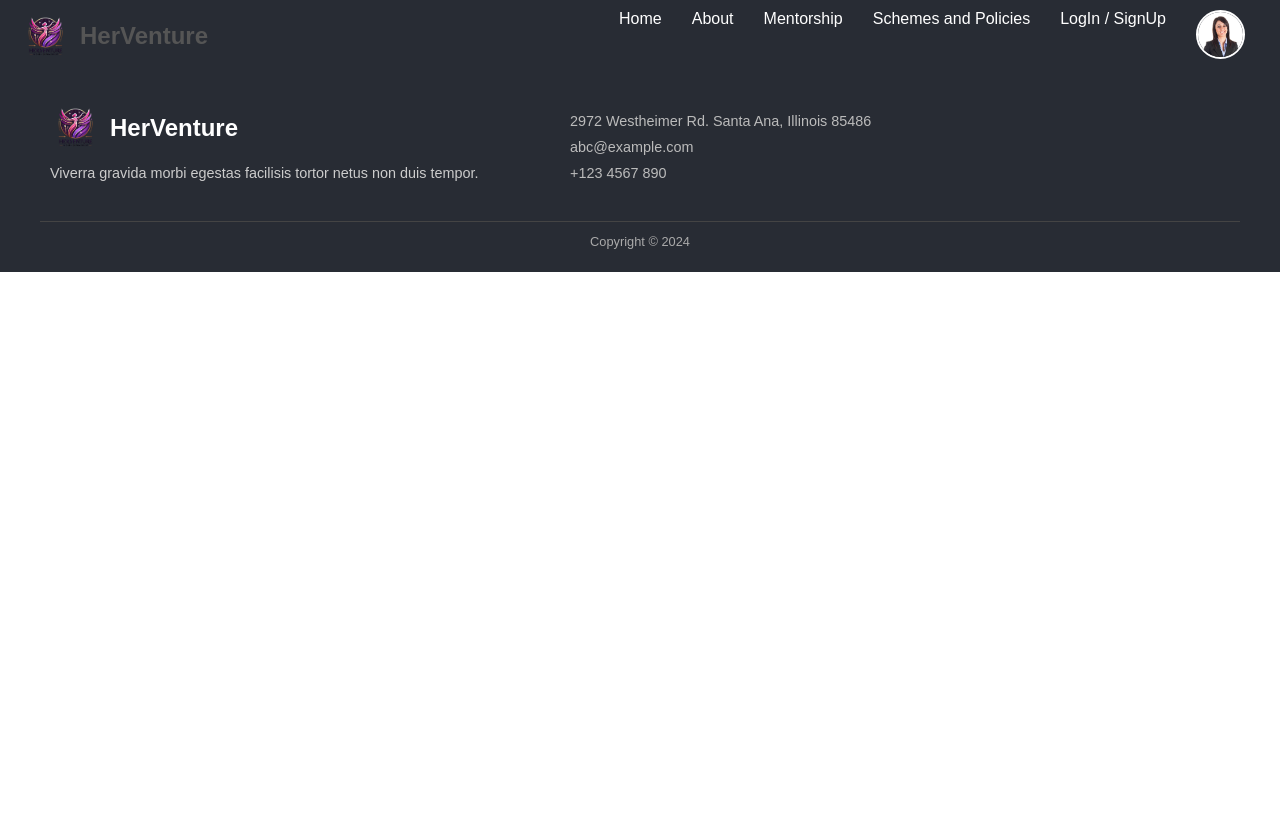
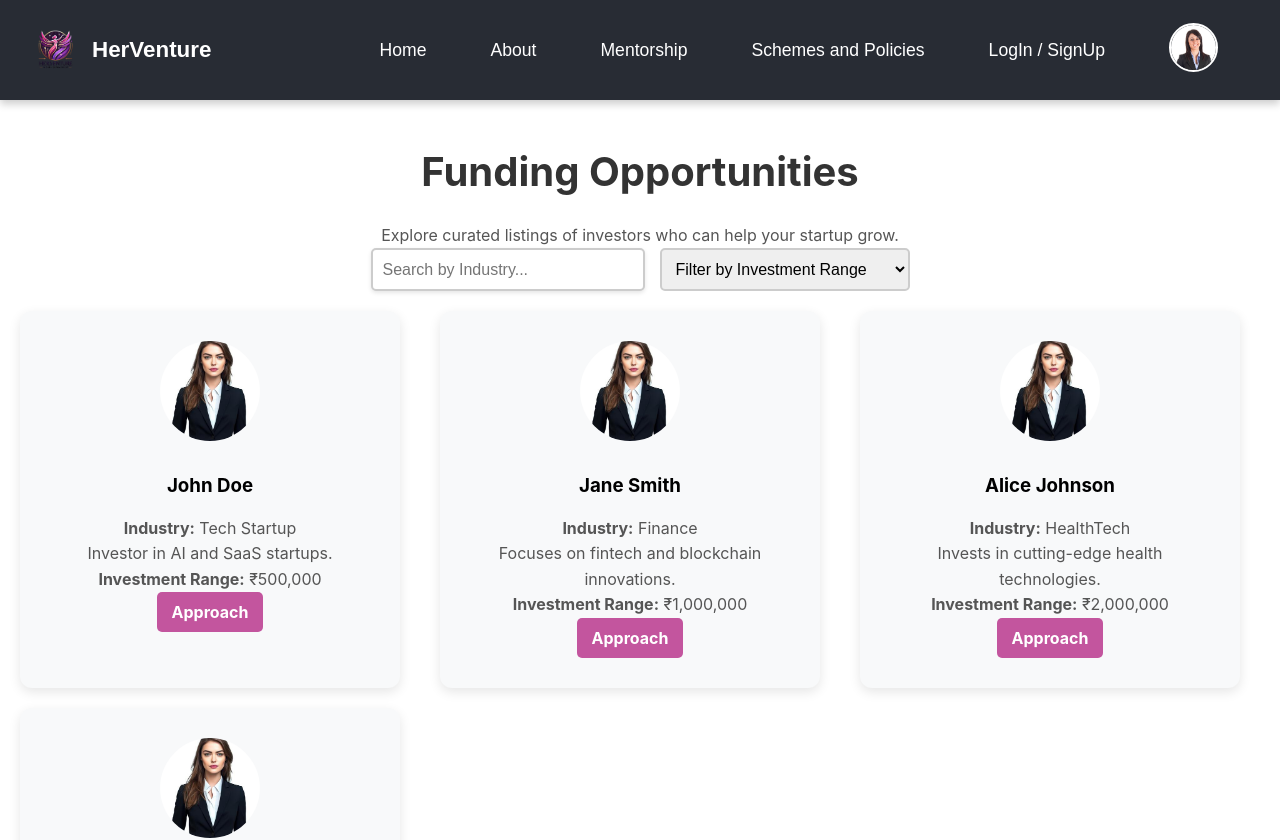
Before and after one commit to harshitaa18/HerVenture, a React (Create React App) app: page /funding in a window 1280 px wide. Shown: the top 840 px of the page. Before the commit the page ends 800 px from the top, so only its background shows below. Built offline with nearby package versions, Linux system fonts and the light colour scheme.

Commit message:
some progress in explore Pages

```diff
--- a/src/App.js
+++ b/src/App.js
@@ -10,7 +10,8 @@ import Policy from './Pages/Policy/Policy';
 import ProfilePage from './Components/Profile/Profile';
 import UserDashboard from './Components/Dashboard/Dashboard';
 import ExplorePage from './Pages/ExplorePage/ExplorePage';
-
+import FundingPage from './Pages/ExplorePage/FundingPage';
+import InvestorDetails from './Pages/ExplorePage/InvestorsDetails';
 
 function App() {
 
@@ -28,7 +29,8 @@ function App() {
           <Route path="/profile" element={<ProfilePage/>} />
           <Route path="/dashboard" element={<UserDashboard/>} />
           <Route path='/explore' element = {<ExplorePage/>}/>
-
+        <Route path="/funding" element={<FundingPage />} />
+        <Route path="/investor/:id" element={<InvestorDetails />} />
         </Routes>
       <Footer/>
       </BrowserRouter>
--- a/src/Components/Navbar/Navbar.css
+++ b/src/Components/Navbar/Navbar.css
@@ -2,17 +2,19 @@
 
 .Navbar {
   position: sticky;
-    top: 0;           /* Stick to the top */
+  top: 0;
   z-index: 1000;
   display: flex;
   justify-content: space-between;
   align-items: center;
   background-color: #282c34;
-    padding: 10px 20px;
+  padding: 15px 30px;
   color: white;
   font-family: 'Arial', sans-serif;
+  box-shadow: 0px 4px 8px rgba(0, 0, 0, 0.2);
 }
 
+/* Logo Section */
 .logo {
   display: flex;
   align-items: center;
@@ -22,37 +24,53 @@
   height: 50px;
   width: 50px;
   border-radius: 50%;
-    margin-right: 10px;
+  margin-right: 12px;
 }
 
 .logo p {
-    font-size: 1.5rem;
+  font-size: 1.4rem;
   font-weight: bold;
   margin: 0;
+  line-height: 1.2;
+  display: flex;
+  align-items: center;
+  color: #fff;
 }
 
+/* Navigation Menu */
 .Navbar-menu {
   list-style: none;
   display: flex;
+  align-items: center;
   margin: 0;
   padding: 0;
 }
 
 .Navbar-menu li {
-    margin: 0 15px;
+  margin: 0 20px;
 }
 
 .Navbar-menu li a {
   text-decoration: none;
   color: white;
-    font-size: 1rem;
+  font-size: 1.1rem;
+  font-weight: 500;
   transition: color 0.3s ease;
+  padding: 8px 12px;
+  border-radius: 5px;
 }
 
 .Navbar-menu li a:hover {
   color: #61dafb;
+  background-color: rgba(255, 255, 255, 0.1);
 }
-  /* Profile Icon Styling */
+
+/* Profile Icon */
+.profile-icon {
+  display: flex;
+  align-items: center;
+}
+
 .profile-icon img {
   height: 45px;
   width: 45px;
@@ -71,36 +89,27 @@
 @media (max-width: 768px) {
   .Navbar {
       flex-direction: column;
-      align-items: flex-start;
+      align-items: center;
+      padding: 15px;
   }
 
   .Navbar-menu {
       flex-direction: column;
       width: 100%;
+      align-items: center;
+      padding: 10px 0;
   }
 
   .Navbar-menu li {
       margin: 10px 0;
   }
 
+  .profile-icon {
+      margin-top: 10px;
+  }
+
   .profile-icon img {
-      height: 35px;
-      width: 35px;
+      height: 40px;
+      width: 40px;
   }
 }
-  /* Responsive Design */
-  @media (max-width: 768px) {
-    .Navbar {
-      flex-direction: column;
-      align-items: flex-start;
-    }
-
-    .Navbar-menu {
-      flex-direction: column;
-      width: 100%;
-    }
-
-    .Navbar-menu li {
-      margin: 10px 0;
-    }
-  }
--- a/src/Pages/ExplorePage/ExplorePage.jsx
+++ b/src/Pages/ExplorePage/ExplorePage.jsx
@@ -1,7 +1,10 @@
 import React from 'react';
+import { useNavigate } from 'react-router-dom';
 import './ExplorePage.css';
 
 const ExplorePage = () => {
+  const navigate = useNavigate();
+
   return (
     <div className="explore-page-container">
       <h1>Explore Opportunities</h1>
@@ -22,7 +25,7 @@ const ExplorePage = () => {
       <section className="explore-section">
         <h2>Funding Opportunities</h2>
         <p>Explore curated listings of investors, grants, and accelerator programs based on your startup type.</p>
-        <button className="explore-button">Discover Funding</button>
+        <button className="explore-button" onClick={() => navigate('/funding')}>Discover Funding</button>
       </section>
     </div>
   );
--- /dev/null
+++ b/src/Pages/ExplorePage/Funding.css
@@ -0,0 +1,77 @@
+.funding-page-container {
+    text-align: center;
+    padding: 20px;
+    background: white;
+}
+
+/* Filter Section */
+.filter-section {
+    display: flex;
+    justify-content: center;
+    gap: 15px;
+    margin-bottom: 20px;
+}
+
+.search-input, .dropdown {
+    padding: 10px;
+    font-size: 1rem;
+    border: 2px solid #ccc;
+    border-radius: 5px;
+    outline: none;
+    width: 250px;
+}
+
+/* Investor List */
+.investor-list {
+    display: grid;
+    grid-template-columns: repeat(auto-fit, minmax(300px, 1fr));
+    gap: 20px;
+    justify-content: center;
+}
+
+/* Investor Card */
+.investor-card {
+    background: #f8f9fa;
+    padding: 15px;
+    border-radius: 8px;
+    box-shadow: 0px 4px 8px rgba(0, 0, 0, 0.2);
+    text-align: center;
+    transition: transform 0.3s ease-in-out;
+}
+
+.investor-card:hover {
+    transform: scale(1.05);
+}
+
+/* Investor Image */
+.investor-image {
+    width: 100px;
+    height: 100px;
+    border-radius: 50%;
+    object-fit: cover;
+    margin-bottom: 10px;
+}
+
+/* Buttons */
+.approach-button {
+    display: inline-block;
+    padding: 10px 15px;
+    background-color: rgb(195, 85, 158);
+    color: white;
+    border: none;
+    border-radius: 5px;
+    text-decoration: none;
+    font-weight: bold;
+    transition: background 0.3s ease;
+}
+
+.approach-button:hover {
+    background-color: rgb(175, 65, 138);
+}
+
+/* No Results */
+.no-results {
+    font-size: 1.2rem;
+    color: #555;
+    margin-top: 20px;
+}
--- /dev/null
+++ b/src/Pages/ExplorePage/FundingPage.jsx
@@ -0,0 +1,99 @@
+import React, { useState } from 'react';
+import { Link } from 'react-router-dom';
+import './Funding.css';
+import img1 from "../../Components/Assets/img1.jpg"
+
+const investors = [
+  {
+    id: 1,
+    name: "John Doe",
+    industry: "Tech Startup",
+    description: "Investor in AI and SaaS startups.",
+    image: img1,
+    investmentRange: 500000
+  },
+  {
+    id: 2,
+    name: "Jane Smith",
+    industry: "Finance",
+    description: "Focuses on fintech and blockchain innovations.",
+    image: img1,
+    investmentRange: 1000000
+  },
+  {
+    id: 3,
+    name: "Alice Johnson",
+    industry: "HealthTech",
+    description: "Invests in cutting-edge health technologies.",
+    image: img1,
+    investmentRange: 2000000
+  },
+  {
+    id: 4,
+    name: "Michael Brown",
+    industry: "E-Commerce",
+    description: "Interested in e-commerce growth and logistics.",
+    image: img1,
+    investmentRange: 750000
+  }
+];
+
+const FundingPage = () => {
+  const [searchIndustry, setSearchIndustry] = useState('');
+  const [investmentRange, setInvestmentRange] = useState('');
+
+  // Filter investors based on search criteria
+  const filteredInvestors = investors.filter(investor =>
+    (searchIndustry === '' || investor.industry.toLowerCase().includes(searchIndustry.toLowerCase())) &&
+    (investmentRange === '' || investor.investmentRange <= parseInt(investmentRange))
+  );
+
+  return (
+    <div className="funding-page-container">
+      <h1>Funding Opportunities</h1>
+      <p>Explore curated listings of investors who can help your startup grow.</p>
+
+      {/* Search & Filter Section */}
+      <div className="filter-section">
+        <input
+          type="text"
+          placeholder="Search by Industry..."
+          value={searchIndustry}
+          onChange={(e) => setSearchIndustry(e.target.value)}
+          className="search-input"
+        />
+
+        <select
+          value={investmentRange}
+          onChange={(e) => setInvestmentRange(e.target.value)}
+          className="dropdown"
+        >
+          <option value="">Filter by Investment Range</option>
+          <option value="500000">Up to ₹5,00,000</option>
+          <option value="1000000">Up to ₹10,00,000</option>
+          <option value="2000000">Up to ₹20,00,000</option>
+        </select>
+      </div>
+
+      {/* Investors List */}
+      <div className="investor-list">
+        {filteredInvestors.length > 0 ? (
+          filteredInvestors.map(investor => (
+            <div key={investor.id} className="investor-card">
+              <img src={investor.image} alt={investor.name} className="investor-image" />
+              <h3>{investor.name}</h3>
+              <p><strong>Industry:</strong> {investor.industry}</p>
+              <p>{investor.description}</p>
+              <p><strong>Investment Range:</strong> ₹{investor.investmentRange.toLocaleString()}</p>
+              <Link to={`/investor/${investor.id}`} className="approach-button">Approach</Link>
+            </div>
+          ))
+        ) : (
+          <p className="no-results">No investors found matching your criteria.</p>
+        )}
+      </div>
+    </div>
+  );
+};
+
+export default FundingPage;
--- /dev/null
+++ b/src/Pages/ExplorePage/Investors.css
@@ -0,0 +1,146 @@
+/* Investor Details Page */
+.investor-details-container {
+  background: white; /* White background for a clean look */
+  display: flex;
+  justify-content: center;
+  align-items: center;
+  min-height: 100vh;
+  padding: 40px;
+}
+
+/* Investor Card */
+.investor-card {
+  background: #f8f9fa; /* Light grey background */
+  padding: 30px;
+  border-radius: 12px;
+  box-shadow: 0px 4px 12px rgba(0, 0, 0, 0.1);
+  width: 80%;
+  max-width: 500px;
+  text-align: center;
+}
+
+/* Investor Image */
+.investor-details-image {
+  width: 150px;
+  height: 150px;
+  border-radius: 50%;
+  object-fit: cover;
+  border: 4px solid #ccc;
+  margin-bottom: 20px;
+}
+
+/* Name and Industry */
+h2 {
+  font-size: 2rem;
+  margin-bottom: 5px;
+  font-weight: bold;
+  color: #333;
+}
+
+h4 {
+  font-size: 1.4rem;
+  margin-bottom: 15px;
+  color: #555;
+}
+
+h4 span {
+  font-weight: normal;
+  font-size: 1.2rem;
+}
+
+/* Description */
+.description {
+  font-size: 1.1rem;
+  line-height: 1.6;
+  color: #666;
+  margin-bottom: 20px;
+}
+
+/* Investment Information */
+.investment-info {
+  background: #ffffff;
+  padding: 15px;
+  border-radius: 10px;
+  border: 1px solid #ddd;
+  text-align: left;
+  margin-bottom: 20px;
+}
+
+.investment-info h3 {
+  font-size: 1.3rem;
+  color: #444;
+  margin-bottom: 10px;
+}
+
+.investment-info p {
+  font-size: 1.1rem;
+  color: #555;
+}
+
+.investment-info ul {
+  list-style: none;
+  padding: 0;
+}
+
+.investment-info ul li {
+  font-size: 1rem;
+  background: #f1f1f1;
+  padding: 8px;
+  margin-bottom: 5px;
+  border-radius: 5px;
+}
+
+/* Contact Button */
+.contact-button {
+  display: inline-block;
+  padding: 12px 18px;
+  background: rgb(195, 85, 158);
+  color: white;
+  border-radius: 8px;
+  font-size: 1.2rem;
+  font-weight: bold;
+  text-decoration: none;
+  transition: background 0.3s ease, transform 0.2s ease;
+}
+
+.contact-button:hover {
+  background: rgb(175, 65, 138);
+  transform: scale(1.05);
+}
+
+/* Responsive Design */
+@media (max-width: 768px) {
+  .investor-details-container {
+      padding: 20px;
+  }
+
+  .investor-card {
+      width: 95%;
+      padding: 20px;
+  }
+
+  .investor-details-image {
+      width: 120px;
+      height: 120px;
+  }
+
+  h2 {
+      font-size: 1.8rem;
+  }
+
+  h4 {
+      font-size: 1.3rem;
+  }
+
+  .description {
+      font-size: 1rem;
+  }
+
+  .investment-info {
+      padding: 12px;
+  }
+
+  .contact-button {
+      font-size: 1rem;
+  }
+}
--- /dev/null
+++ b/src/Pages/ExplorePage/InvestorsDetails.jsx
@@ -0,0 +1,75 @@
+import React from 'react';
+import { useParams } from 'react-router-dom';
+import './Investors.css';
+import img1 from "../../Components/Assets/img1.jpg"
+
+const investors = [
+  {
+    id: 1,
+    name: "John Doe",
+    industry: "Tech Startup",
+    description: "Investor in AI and SaaS startups.",
+    image: img1,
+    investmentRange: "$50,000 - $500,000",
+    pastInvestments: ["OpenAI", "TechCrunch", "AI Labs"],
+    email: "john.doe@example.com"
+  },
+  {
+    id: 2,
+    name: "Jane Smith",
+    industry: "Finance",
+    description: "Focuses on fintech and blockchain innovations.",
+    image: img1,
+    investmentRange: "$100,000 - $1,000,000",
+    pastInvestments: ["CoinBase", "Stripe", "FinanceHub"],
+    email: "jane.smith@example.com"
+  },
+  {
+    id: 3,
+    name: "Alice Johnson",
+    industry: "HealthTech",
+    description: "Invests in cutting-edge health technologies.",
+    image: img1,
+    investmentRange: "$200,000 - $2,000,000",
+    pastInvestments: ["HealthAI", "MediTech", "BioGen"],
+    email: "alice.johnson@example.com"
+  }
+];
+
+const InvestorDetails = () => {
+  const { id } = useParams();
+  const investor = investors.find((inv) => inv.id === parseInt(id));
+
+  if (!investor) {
+    return <h2 className="not-found">Investor Not Found</h2>;
+  }
+
+  return (
+    <div className="investor-details-container">
+      <div className="investor-card">
+        <img src={investor.image} alt={investor.name} className="investor-details-image" />
+        <h2>{investor.name}</h2>
+        <h4>Industry: <span>{investor.industry}</span></h4>
+        <p className="description">{investor.description}</p>
+
+        <div className="investment-info">
+          <h3>Investment Range</h3>
+          <p>{investor.investmentRange}</p>
+
+          <h3>Past Investments</h3>
+          <ul>
+            {investor.pastInvestments.map((investment, index) => (
+              <li key={index}>{investment}</li>
+            ))}
+          </ul>
+        </div>
+
+        <a href={`mailto:${investor.email}`} className="contact-button">
+          Contact {investor.name}
+        </a>
+      </div>
+    </div>
+  );
+};
+
+export default InvestorDetails;
```
Lines whose indentation alone changed are shown as unchanged.
